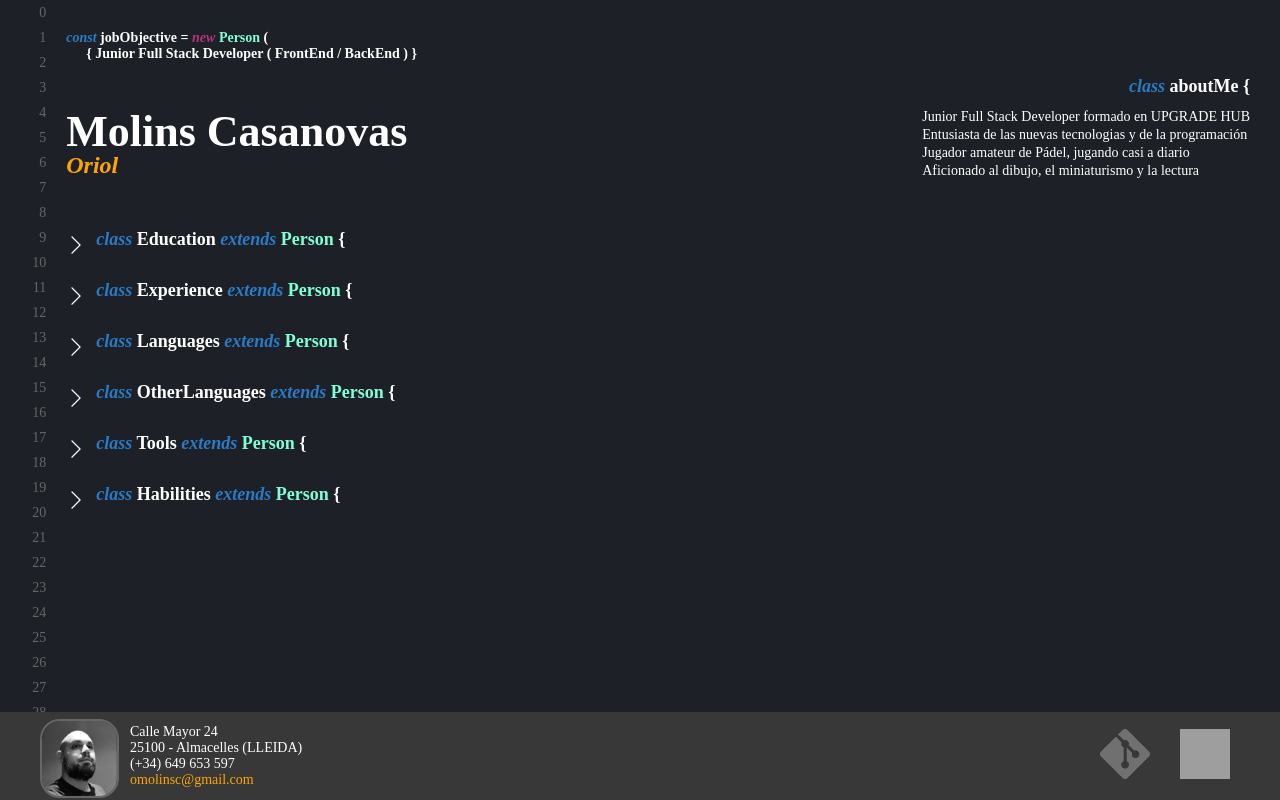
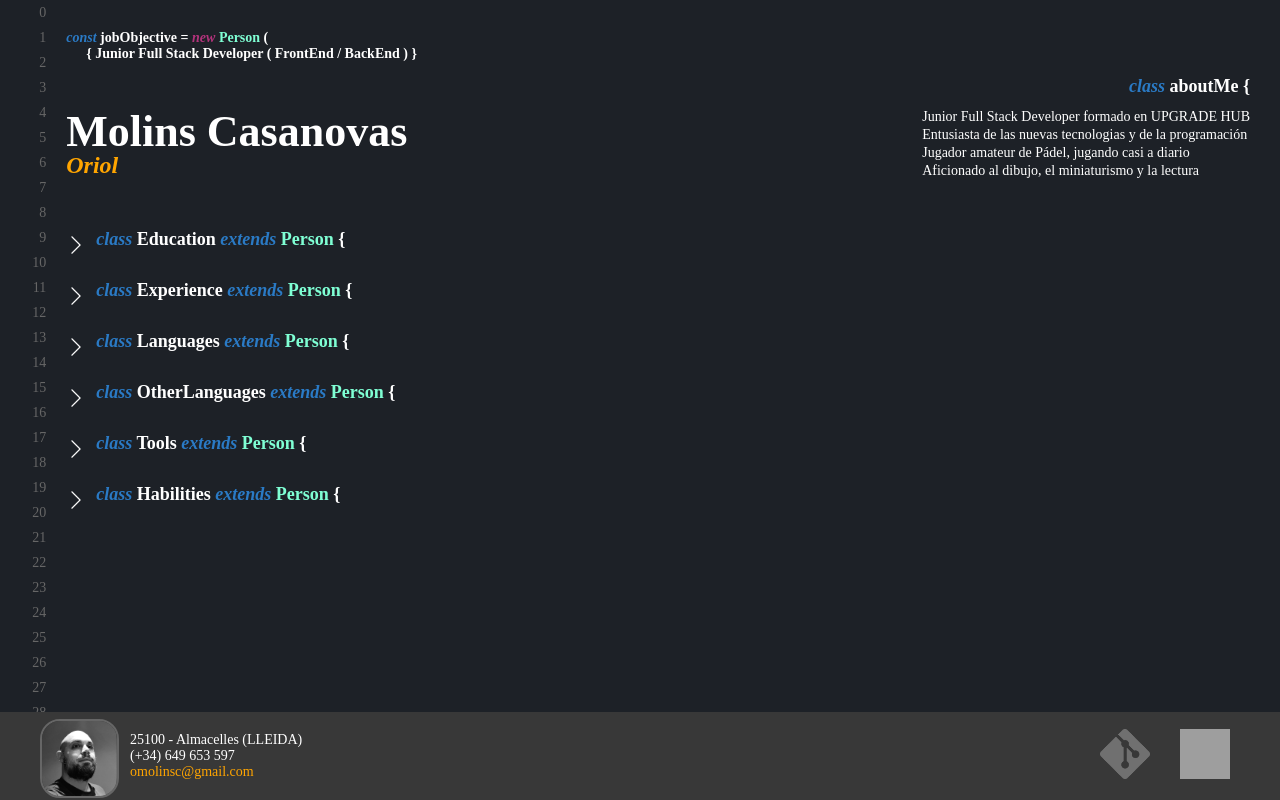
Before and after one commit to omolinsc/REACT-CV-PROJECT, a React (Create React App) app: page / in a window 1280 px wide. Built offline with nearby package versions, Linux system fonts and the light colour scheme; grey boxes are pictures that could not be loaded.

Commit message:
FEAT: adress not shown

```diff
--- a/src/components/Footer/Footer.jsx
+++ b/src/components/Footer/Footer.jsx
@@ -12,7 +12,7 @@ const Footer = (props) => {
             <img src={image} alt={firstName} className='profileImage'/>
         </div>
         <div className="heroContact-info">
-            <p className='heroContact-info__text'>{adress}</p>
+            {/* <p className='heroContact-info__text'>{adress}</p> */}
             <p className='heroContact-info__text'>{city}</p>
             <p className='heroContact-info__text'>{phone}</p>
             <a href={`mailto: ${email}`} style={{color:"orange"}}  className='heroContact-info__text'>{email}</a>
```
